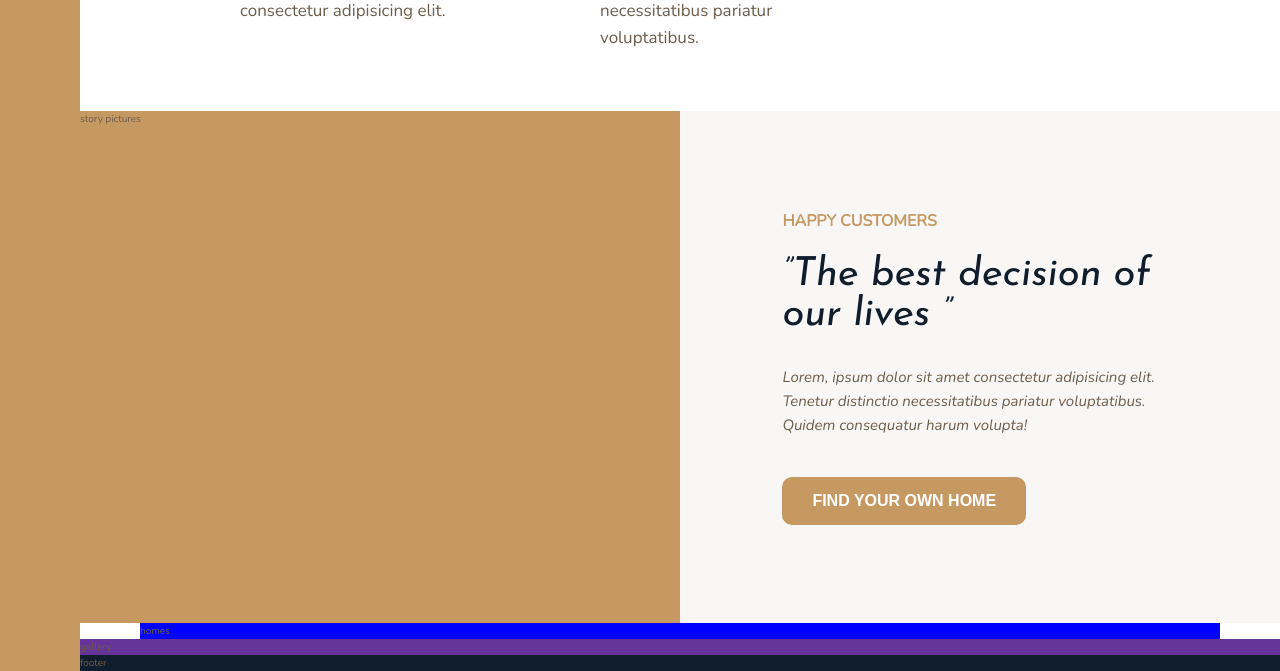
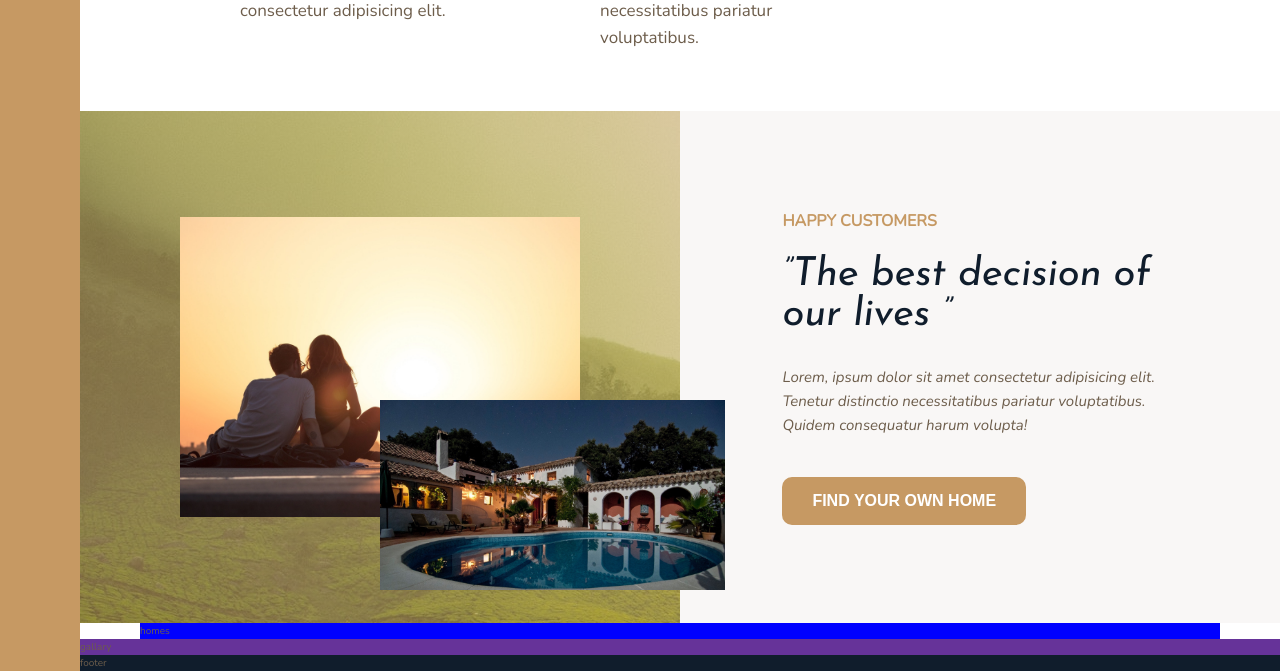
Before and after one commit to salmayaser/Nexter, a website: page index.html in a window 1280 px wide. Shown: the part 1065-1736 px from the top of the page. Drawn offline with nearby package versions, Linux system fonts and the light colour scheme.

Commit message:
adding picture in story section

```diff
--- a/index.html
+++ b/index.html
@@ -80,7 +80,10 @@
         </p>
       </div>
     </div>
-    <div class="story__pictures">story pictures</div>
+    <div class="story__pictures">
+      <img class="story__img1" src="./img/story-1.jpeg" />
+      <img class="story__img2" src="./img/story-2.jpeg" />
+    </div>
     <div class="story__content">
       <h3 class="heading-3 mb-sm">Happy customers</h3>
       <h2 class="heading-2 heading-2--dark mb-md">
--- a/sass/_story.scss
+++ b/sass/_story.scss
@@ -1,7 +1,28 @@
 .story {
   &__pictures {
-    background-color: $color-primary;
+    background-image: linear-gradient(
+        rgba($color-primary, 0.5),
+        rgba($color-primary, 0.5)
+      ),
+      url(../img/back.jpg);
     grid-column: full-start / col-end 4;
+    display: grid;
+    grid-template-columns: repeat(6, 1fr);
+    grid-template-rows: repeat(6, 1fr);
+    align-items: center;
+  }
+
+  &__img1 {
+    width: 100%;
+    grid-row: 2/6;
+    grid-column: 2/6;
+  }
+
+  &__img2 {
+    width: 115%;
+    grid-column: 4/-1;
+    grid-row: 4/-1;
+    z-index: 2;
   }
 
   &__content {
```
Also changed, not shown: css/styles.css, 1 other file.
